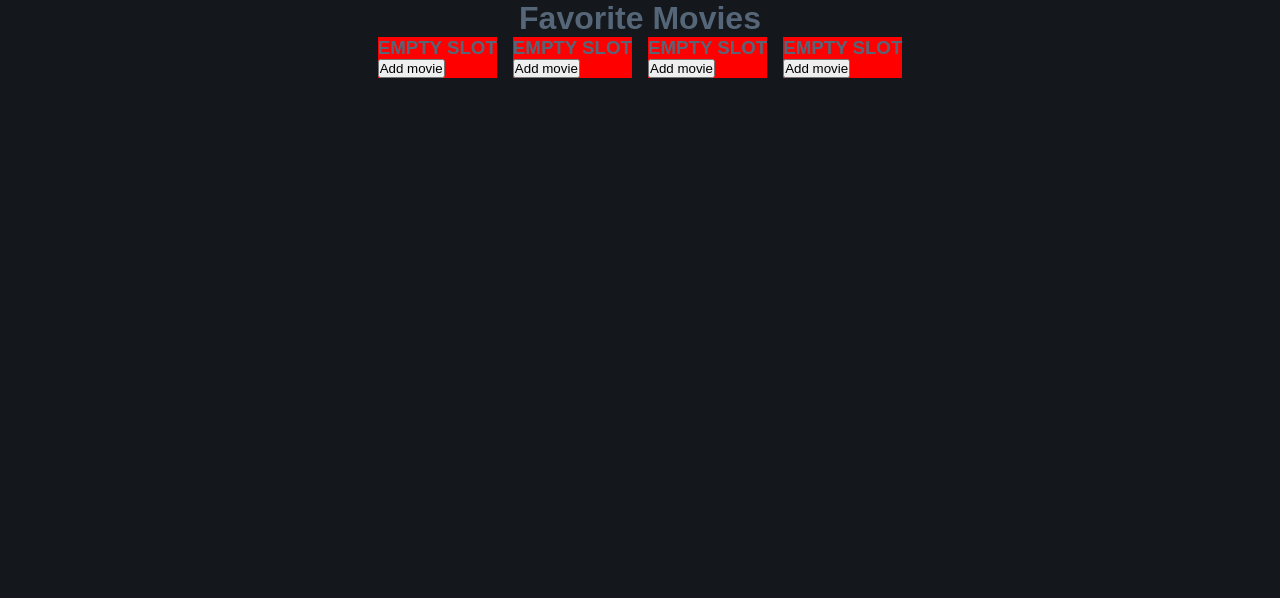
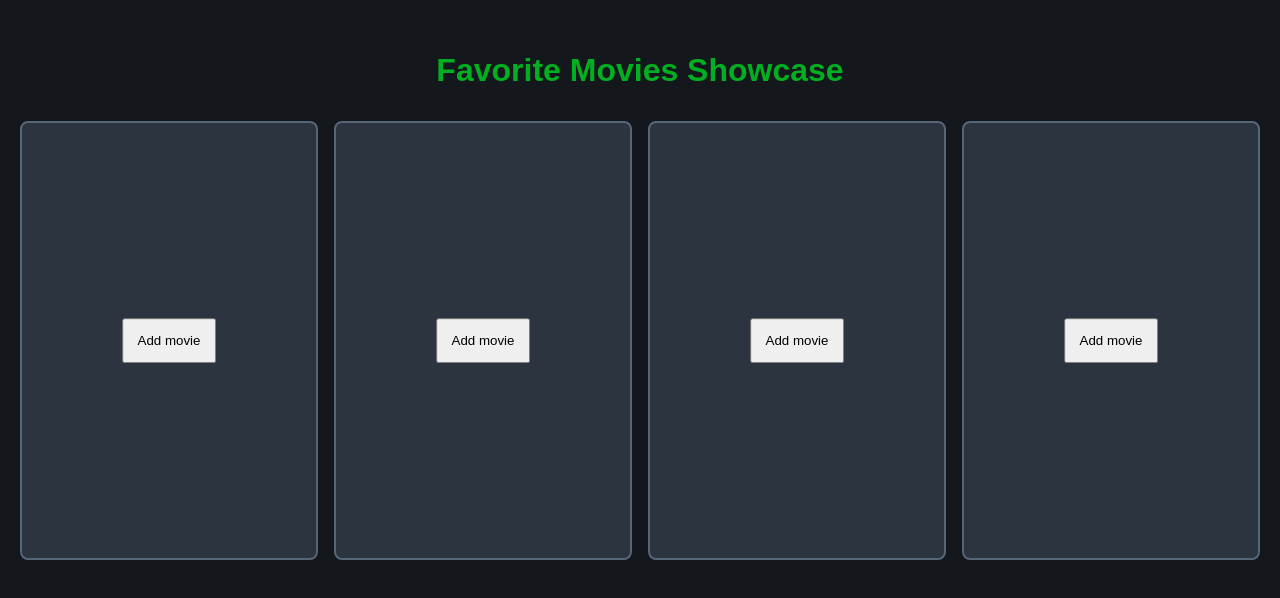
Before and after one commit to enriquesb/favorite-movies-showcase, a React (Vite) app: page / in a window 1280 px wide. Shown: the top 598 px of the page. Built offline with nearby package versions, Linux system fonts and the light colour scheme.

Commit message:
Style empty-slot and movie-poster-element

```diff
--- a/src/App.css
+++ b/src/App.css
@@ -10,8 +10,14 @@
 
 main {
   width: 100%;
-  max-width: 1080px;
+  max-width: 1440px;
   text-align: center;
+  padding: 20px;
+}
+
+h1 {
+  color: #00b021;
+  margin: 1em 0;
 }
 
 .poster-grid {
@@ -19,6 +25,58 @@ main {
   gap: 1rem;
   grid-template-columns: repeat(4, 1fr);
   grid-auto-rows: 1fr;
+}
+
+.movie-poster,
+.empty-slot {
+  position: relative;
+  border-radius: 8px;
+  overflow: hidden;
+  border: 2px solid #556678;
+}
+
+.movie-poster::before,
+.empty-slot::before {
+  content: "";
+  display: block;
+  padding-bottom: 148%;
+}
+
+.empty-slot {
+  background-color: #2c343f;
+}
+
+.empty-slot button {
+  position: absolute;
+  top: 50%;
+  left: 50%;
+  transform: translate(-50%, -50%);
+  padding: 1em;
+}
+
+.movie-poster img {
+  position: absolute;
+  top: 0;
+  left: 0;
+  width: 100%;
+  height: 100%;
+  object-fit: cover;
+}
+
+.movie-poster button {
+  position: absolute;
+  top: 10px;
+  right: 10px;
+  background-color: red;
+  color: white;
+  border: none;
+  padding: 0.5em;
+  cursor: pointer;
+  display: none;
+}
+
+.movie-poster:hover button {
+  display: block;
 }
 
 @media (max-width: 800px) {
@@ -39,17 +97,6 @@ main {
   main {
     max-width: 300px;
   }
-}
-
-.movie-poster,
-.empty-slot {
-  background-color: red;
-}
-
-.movie-poster img {
-  width: 100%;
-  height: 100%;
-  object-fit: cover;
 }
 
 .modal-overlay {
@@ -113,6 +160,7 @@ main {
   position: relative;
   top: -2.4rem;
   padding: 0 1rem;
+  text-align: left;
 }
 
 .fetched-movie-list {
--- a/src/App.jsx
+++ b/src/App.jsx
@@ -9,12 +9,14 @@ function App() {
 
   return (
     <FavoriteMoviesProvider>
-      <h1>Favorite Movies</h1>
-      <PosterGrid
-        setShowSearch={setShowSearch}
-      />
-      {showSearch && <MovieSearch
-        setShowSearch={setShowSearch} />}
+      <main>
+        <h1>Favorite Movies Showcase</h1>
+        <PosterGrid
+          setShowSearch={setShowSearch}
+        />
+        {showSearch && <MovieSearch
+          setShowSearch={setShowSearch} />}
+      </main>
 
     </FavoriteMoviesProvider>
 
--- a/src/components/EmptySlot.jsx
+++ b/src/components/EmptySlot.jsx
@@ -2,7 +2,6 @@
 export function EmptySlot({ setShowSearch }) {
     return (
         <div className='empty-slot'>
-            <h3> EMPTY SLOT</h3>
             <button onClick={() => setShowSearch(true)}>Add movie</button>
         </div>
     )
--- a/src/services/movies.js
+++ b/src/services/movies.js
@@ -1,9 +1,9 @@
 const omdb_key = import.meta.env.VITE_omdb_key;
 
 export async function fetchMovies(movieQuery) {
-    if (movieQuery === '') return null
+    if (movieQuery === '') return []
 
-    const url = `http://www.omdbapi.com/?apikey=${omdb_key}&s=${movieQuery}&type=movie`
+    const url = `https://www.omdbapi.com/?apikey=${omdb_key}&s=${movieQuery}&type=movie`
 
     try {
         const response = await fetch(url);
@@ -14,9 +14,9 @@ export async function fetchMovies(movieQuery) {
 
         const json = await response.json();
 
-        if (json.Response === "False") return null
+        if (json.Response === "False") return []
 
-        const movies = json.Search;
+        const movies = json.Search || [];
 
         return movies?.map(movie => ({
             title: movie.Title,
@@ -27,7 +27,6 @@ export async function fetchMovies(movieQuery) {
 
     } catch (error) {
         console.error('Error fetching data', error)
-        throw error
-
+        return []
     }
 }
```
